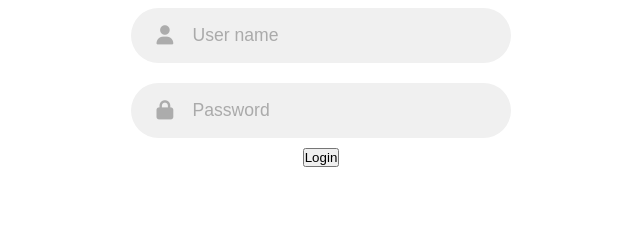
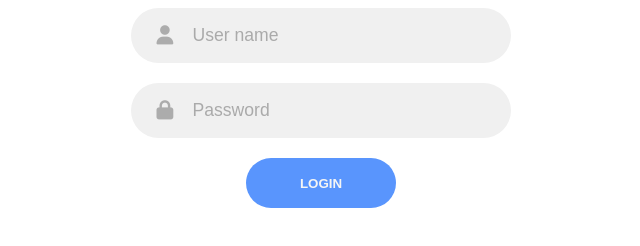
Before and after one commit to AnirbanB02/NESTio, a plain HTML site: page index.html in a window 1280 px wide. Shown: the part 76-322 px from the top of the page, without its empty margins (319-959 px from the left). Drawn offline with Linux system fonts and the light colour scheme.

Commit message:
sign in button styled

```diff
--- a/style.css
+++ b/style.css
@@ -67,3 +67,17 @@ form{
   color: #aaa;
   font-weight: 500;
 }
+.btn{
+  height: 50px;
+  width: 150px;
+  border: none;
+  outline: none;
+  border-radius: 50px;
+  cursor: pointer;
+  background-color: #5995fd;
+  color: whitesmoke;
+  text-transform: uppercase;
+  font-weight: 600;
+  margin: 10px 0;
+  transition: 0.5s;
+}
```
